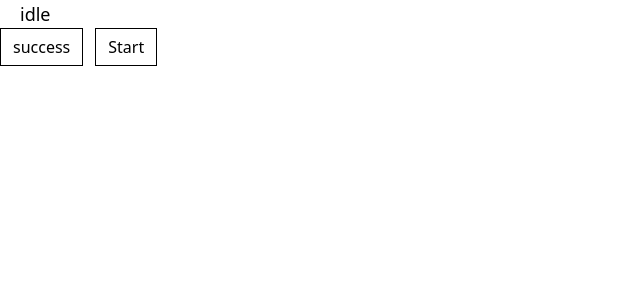
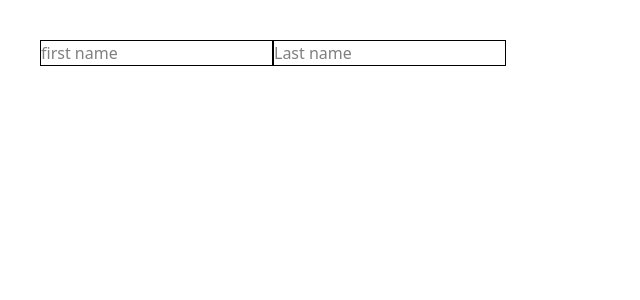
Before and after one commit to basudevkumer/react-test, a React (Vite) app: page / in a window 1280 px wide. Shown: the top 300 px of the page, without its empty margins (0-640 px from the left). Built offline with nearby package versions, Linux system fonts and the light colour scheme.

Commit message:
feat: handle derived full name without extra state

```diff
--- a/src/App.jsx
+++ b/src/App.jsx
@@ -1,12 +1,25 @@
 import React, { useState } from "react";
 
 const App = () => {
-  const [status, setStatus] = useState("idle");
+  const [firstName, setFirstName] = useState("");
+  const [lastName, setLastName] = useState("");
+  // const [fullName, setFullName] = useState(""); its a wrong approach
+  const fullName = firstName + " " + lastName; // good approach
   return (
-    <div>
-      <p className="text-lg px-5">{status}</p>
-      <button onClick={() => setStatus("Success")} className="px-3 py-1.5 border ">success</button>
-      <button onClick={() => setStatus("Start")} className="px-3 py-1.5 border ml-3">Start</button>
+    <div className="p-10">
+      <input
+        type="text"
+        className="border"
+        placeholder="first name"
+        onChange={(e) => setFirstName(e.target.value)}
+      />
+      <input
+        type="text"
+        className="border"
+        placeholder="Last name"
+        onChange={(e) => setLastName(e.target.value)}
+      />
+      <p className="text-lg px-5">{fullName}</p>
     </div>
   );
 };
```
